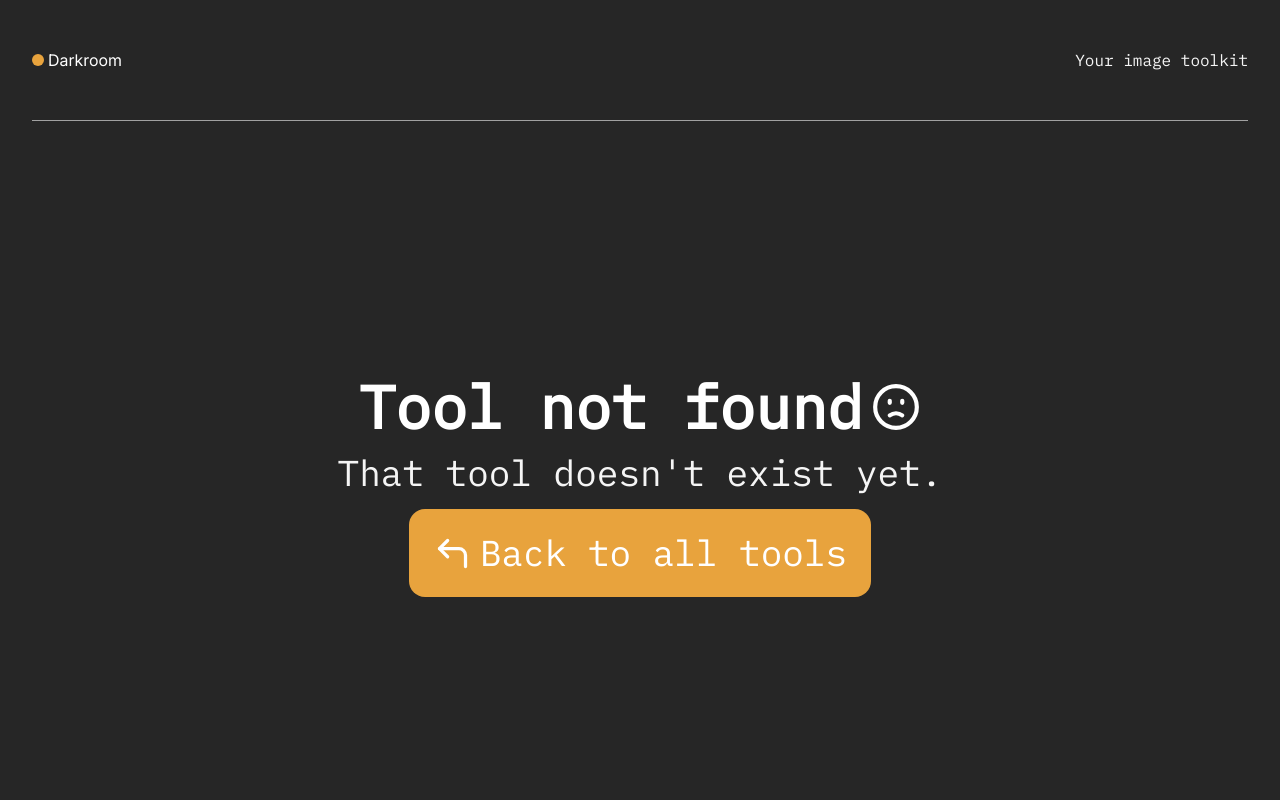
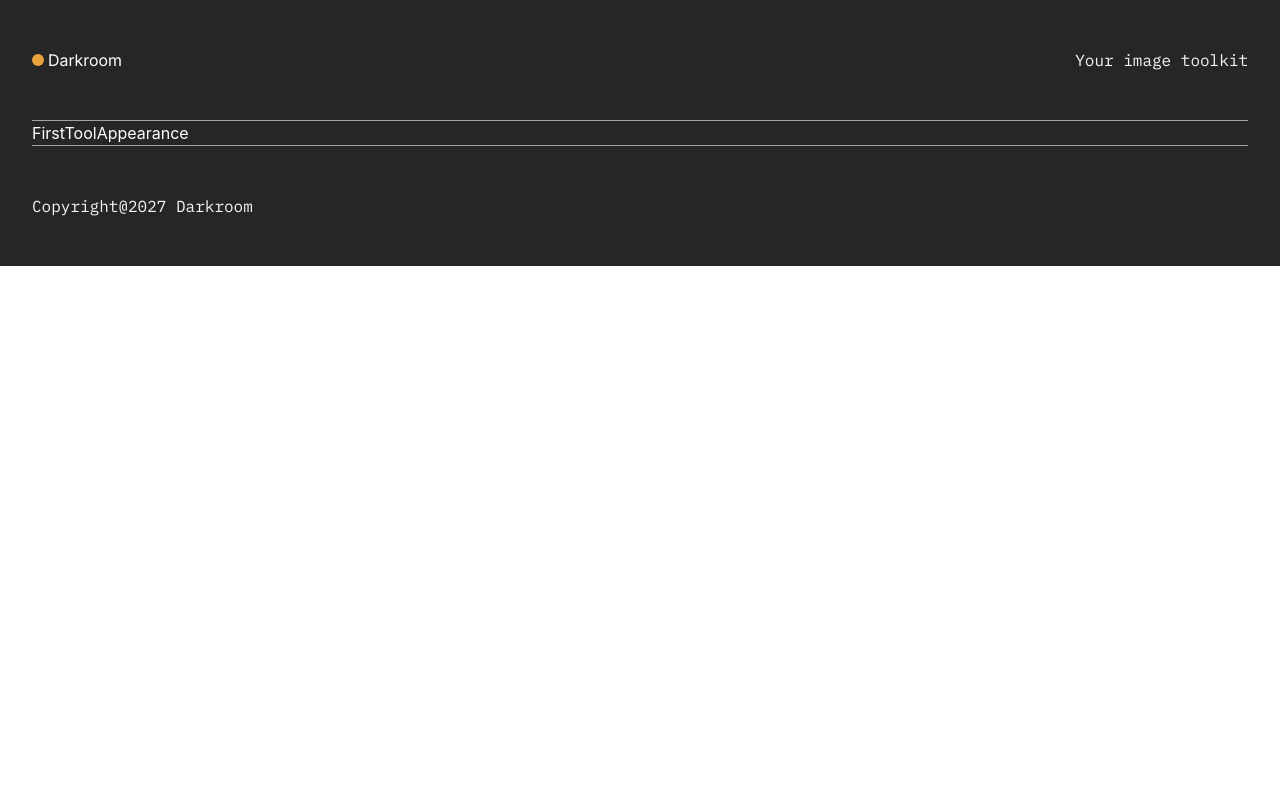
Before and after one commit to ibrahimhere47/Darkroom-v2, a React (Vite) app: page /tools/compress in a window 1280 px wide. Before the commit this address had no page. Shown: the top 800 px of the page. Built offline with nearby package versions, Linux system fonts and the light colour scheme.

Commit message:
Added a First Tool Appearance component

```diff
--- /dev/null
+++ b/src/components/tool-page-comps/FirstToolAppearance.jsx
@@ -0,0 +1,9 @@
+import React from 'react'
+
+const FirstToolAppearance = () => {
+    return (
+        <div>FirstToolAppearance</div>
+    )
+}
+
+export default FirstToolAppearance
--- a/src/pages/ToolPage.jsx
+++ b/src/pages/ToolPage.jsx
@@ -1,12 +1,14 @@
-import { Suspense } from 'react'
+import { Suspense, useState } from 'react'
 import { Link, useParams } from 'react-router-dom'
 import { getTool } from '../tools/toolsRegistry.js'
 import Layout from '../components/Layout.jsx'
+import FirstToolAppearance from '../components/tool-page-comps/FirstToolAppearance.jsx'
 import { CornerUpLeft, Frown } from 'lucide-react'
 
 const ToolPage = () => {
     const { toolId } = useParams()
     const tool = getTool(toolId)
+    const [firstAppearance, setFirstAppearance] = useState(true)
 
     if (!tool || tool.comingSoon || !tool.component) {
         return (
@@ -21,11 +23,18 @@ const ToolPage = () => {
             </Layout>
         )
     }
-
     const Tool = tool.component
 
+    if (firstAppearance) {
         return (
-        <div className="tool-page">
+            <Layout>
+                <FirstToolAppearance />
+            </Layout>
+        )
+    }
+
+    return (
+        <Layout>
         <div className="tool-page-header">
             <Link to="/" className="back-link mono">
             ← All tools
@@ -36,7 +45,7 @@ const ToolPage = () => {
         <Suspense fallback={<p className="mono">Loading tool…</p>}>
             <Tool />
         </Suspense>
-        </div>
+        </Layout>
     )
 }
 
--- /dev/null
+++ b/src/tools/compress/CompressTool.jsx
@@ -0,0 +1,9 @@
+import React from 'react'
+
+const CompressTool = () => {
+    return (
+        <div>CompressTool</div>
+    )
+}
+
+export default CompressTool
--- a/src/tools/toolsRegistry.js
+++ b/src/tools/toolsRegistry.js
@@ -7,8 +7,7 @@ export const tools = [
         name: 'Compress',
         tagline: 'Shrink file size with a quality slider and covert finished file to JPEG, PNG, or WebP.',
         icon: ArrowBigDownDash,
-        // component: lazy(() => import('./compress/CompressTool.jsx')),
-        comingSoon: false,
+        component: lazy(() => import('./compress/CompressTool.jsx')),
     },
     {
         id: 'resize',
```
Lines whose indentation alone changed are shown as unchanged.
